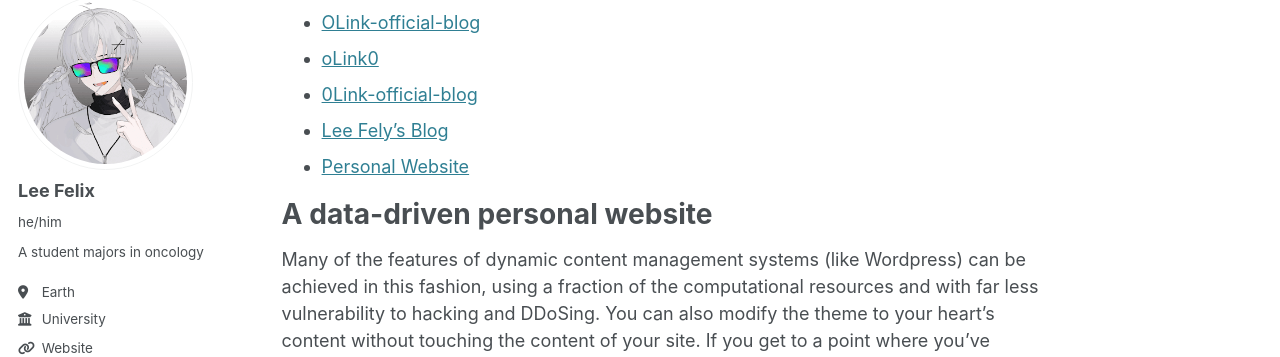
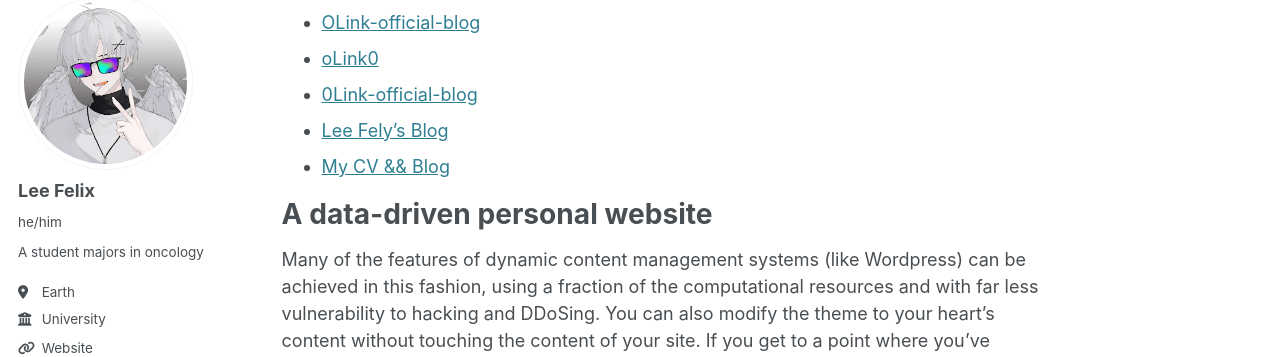
Before and after one commit to LeeFely/LeeFely.github.io, a Jekyll site: the page built from _pages/about.md, in a window 1280 px wide and 900 px high, scrolled down 395 px. Shown: the part 104-461 px from the top of the window. Built offline with Jekyll 4.4.1, drawn with Linux system fonts in a browser that asks for light colours; some web fonts are replaced.

Commit message:
Update about.md

```diff
--- a/_pages/about.md
+++ b/_pages/about.md
@@ -18,7 +18,7 @@ redirect_from:
 - [oLink0](https://olink0.wordpress.com/)
 - [0Link-official-blog](https://0link-official.blogspot.com/)
 - [Lee Fely's Blog](https://leefelyblog001.blogspot.com/)
-- [Personal Website](https://leefely.github.io/)
+- [My CV && Blog](https://leefely.github.io/)
 
 
 A data-driven personal website
```
